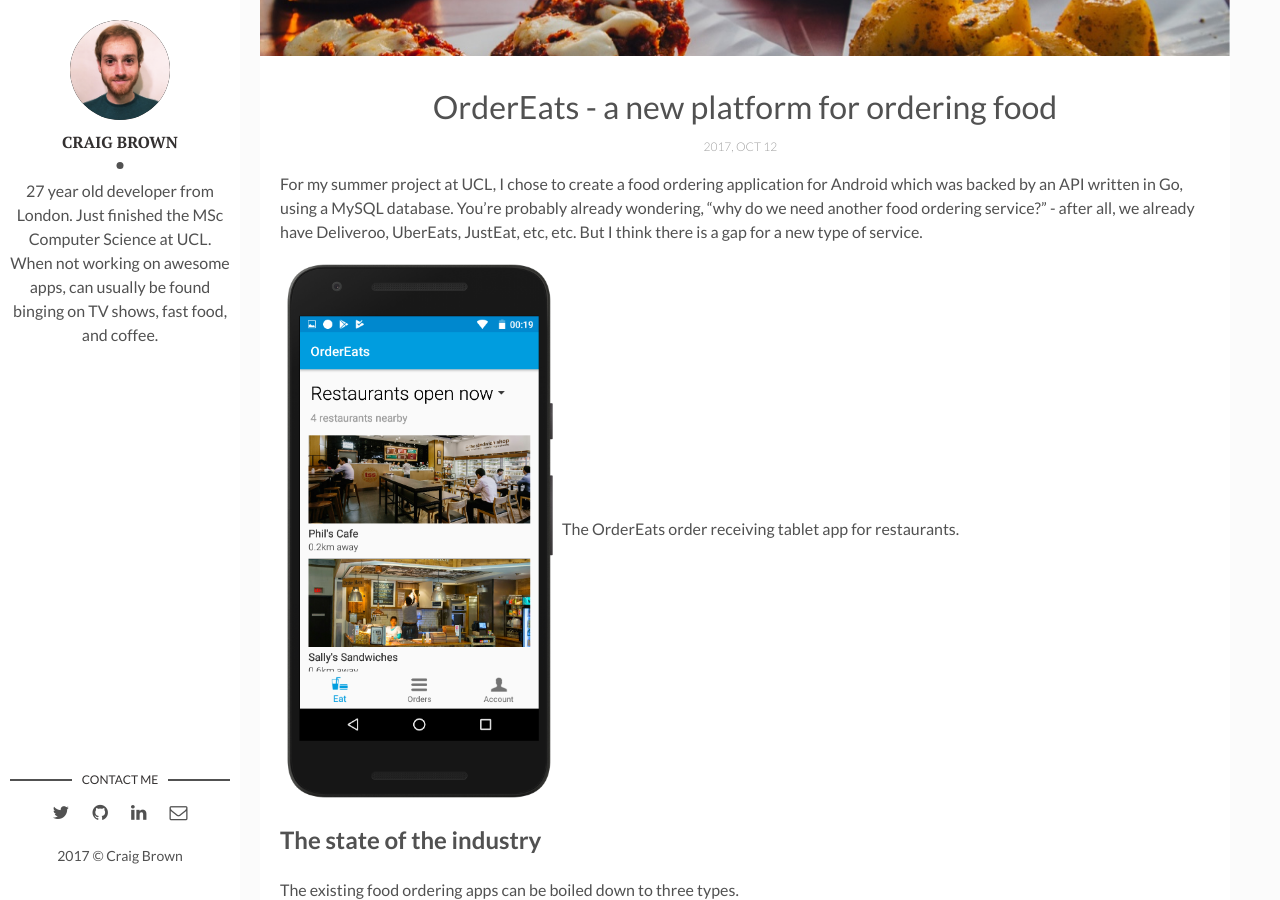
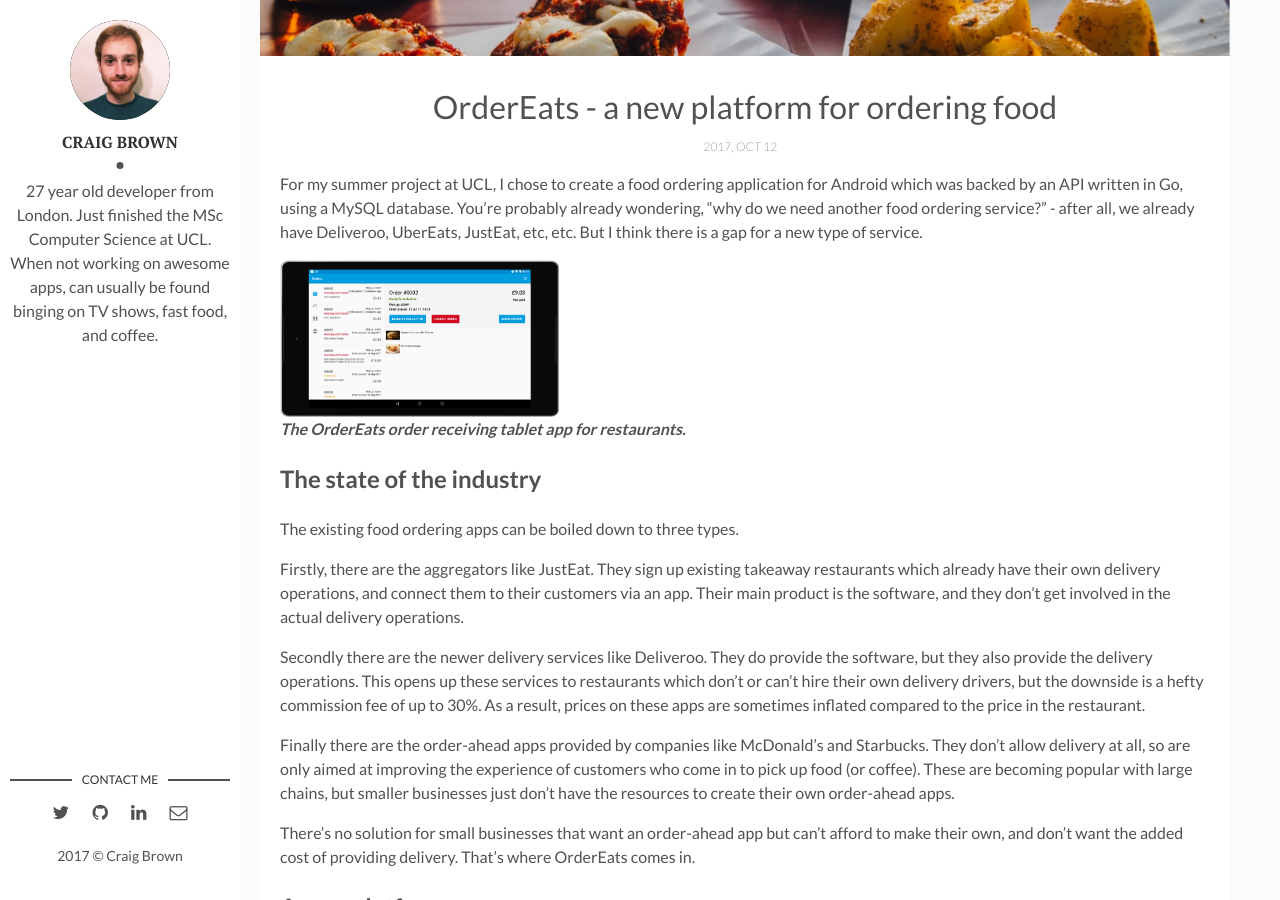
Before and after one commit to craigbrown/craigbrown.uk, a Jekyll site: the page built from _posts/2017-10-15-ordereats.markdown, in a window 1280 px wide and 900 px high, scrolled down 464 px. Built offline with Jekyll 4.4.1, drawn with Linux system fonts in a browser that asks for light colours.

Commit message:
Fixed markdown of ordereats page

```diff
--- a/_posts/2017-10-15-ordereats.markdown
+++ b/_posts/2017-10-15-ordereats.markdown
@@ -8,8 +8,8 @@
 ---
 For my summer project at UCL, I chose to create a food ordering application for Android which was backed by an API written in Go, using a MySQL database. You're probably already wondering, "why do we need another food ordering service?" - after all, we already have Deliveroo, UberEats, JustEat, etc, etc. But I think there is a gap for a new type of service.
 
-![OrderEats Restaurant Selection Screen]({{site.baseurl}}/assets/img/OrderEatsScreen1.png){:height="30%" width="30%"}
-The OrderEats order receiving tablet app for restaurants.
+![OrderEats Restaurant Selection Screen]({{site.baseurl}}/assets/img/OrderEatsScreen4.png){:height="30%" width="30%"}<br>
+**_The OrderEats order receiving tablet app for restaurants._**
 
 ## The state of the industry
 
@@ -27,8 +27,8 @@
 
 ![OrderEats Restaurant Selection Screen]({{site.baseurl}}/assets/img/OrderEatsScreen1.png){:height="30%" width="30%"}
 ![OrderEats Menu Screen]({{site.baseurl}}/assets/img/OrderEatsScreen2.png){:height="30%" width="30%"}
-![OrderEats Order Screen]({{site.baseurl}}/assets/img/OrderEatsScreen3.png){:height="30%" width="30%"}
-The OrderEats smartphone app for customers. These images show the flow for a customer placing an order. The designs make heavy use of the Material Design framework, ensuring a familar and consistent user experience.
+![OrderEats Order Screen]({{site.baseurl}}/assets/img/OrderEatsScreen3.png){:height="30%" width="30%"}<br>
+**_The OrderEats smartphone app for customers. These images show the flow for a customer placing an order. The designs make heavy use of the Material Design framework, ensuring a familar and consistent user experience._**
 
 OrderEats consists of two Android applications written in Java. One is a smartphone app that allows the customer to choose a nearby restaurant, browse their menu, and place an order. The other is a tablet app, provided to the restaurant to allow them to view incoming orders and respond to them.
 
```
